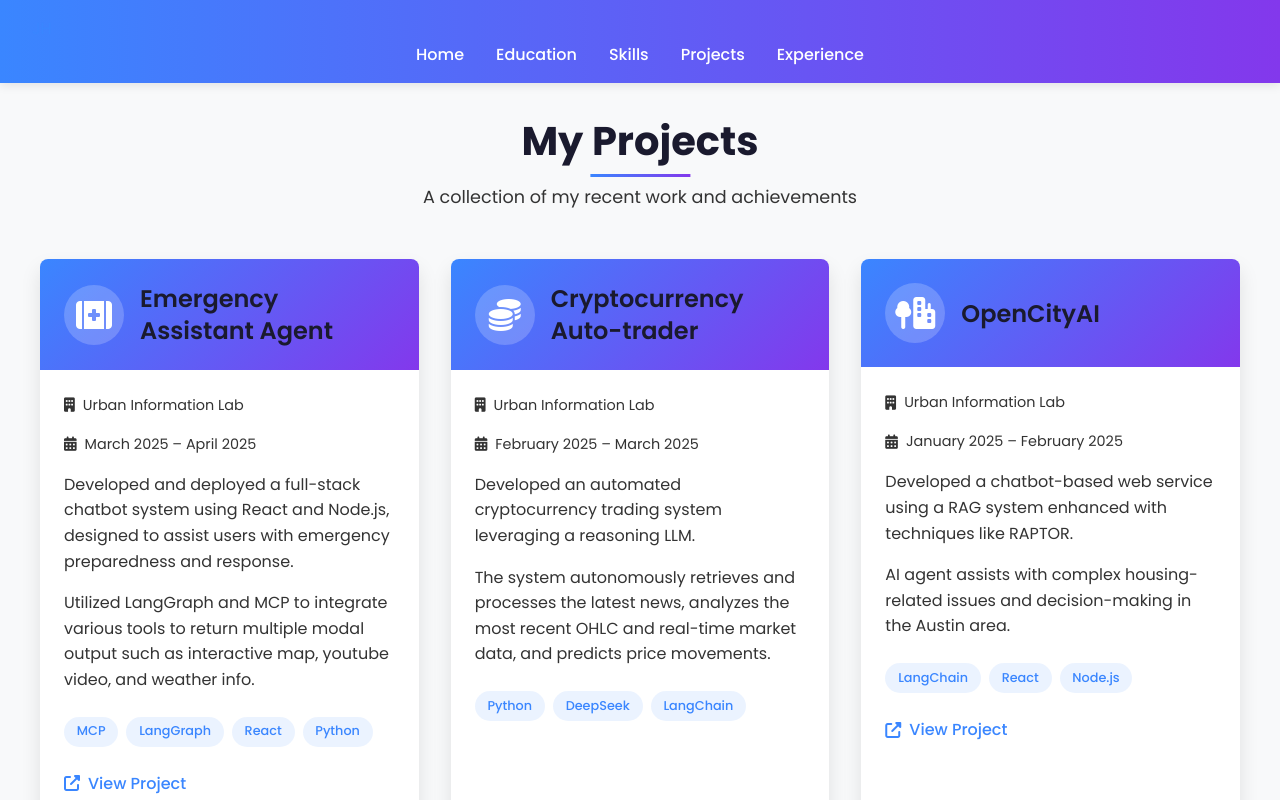
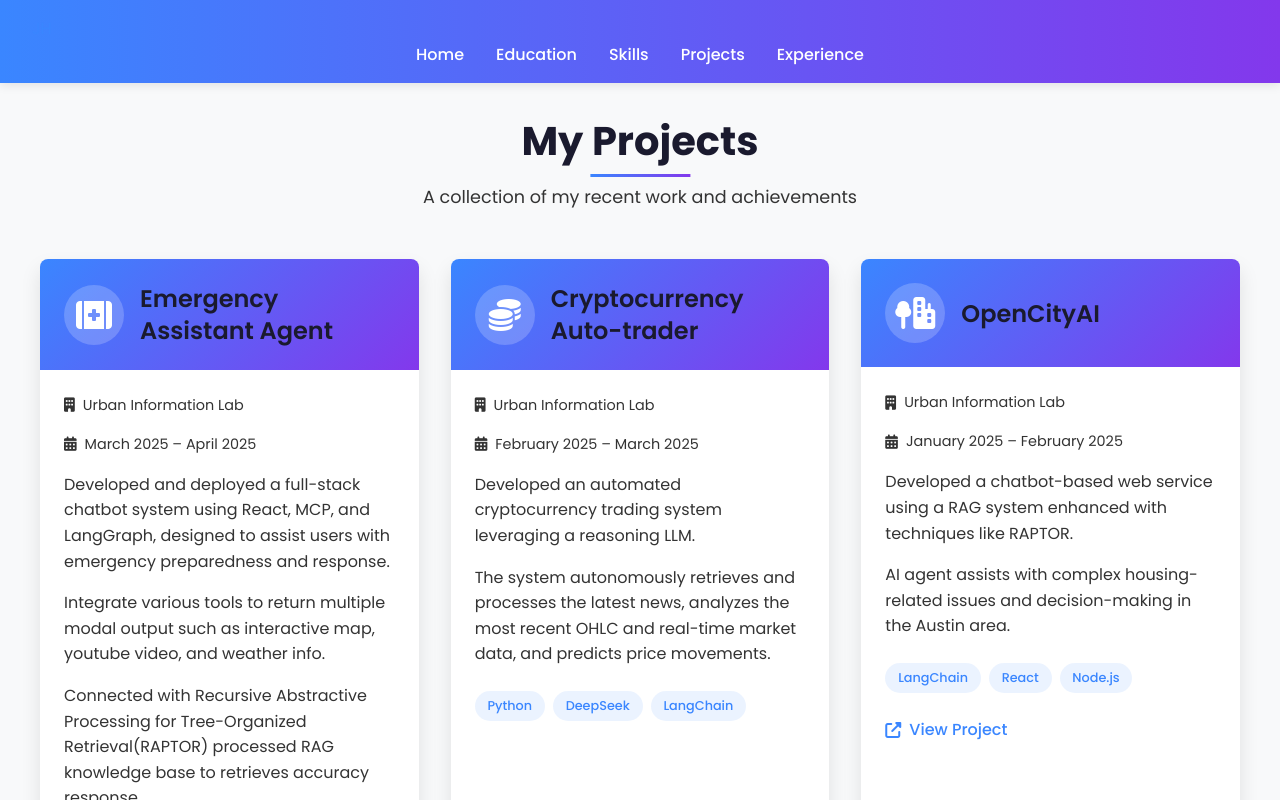
Before and after one commit to jihyung803/jihyung803.github.io, a React (Create React App) app: page /projects in a window 1280 px wide. Shown: the top 800 px of the page. Built offline with nearby package versions, Linux system fonts and the light colour scheme.

Commit message:
fix safemate explanation

```diff
--- a/src/pages/Projects.js
+++ b/src/pages/Projects.js
@@ -61,8 +61,9 @@ function Projects() {
             <span><i className="fas fa-building"></i> Urban Information Lab</span>
               <span><i className="fas fa-calendar-alt"></i> March 2025 – April 2025</span>
             </div>
-            <p>Developed and deployed a full-stack chatbot system using React and Node.js, designed to assist users with emergency preparedness and response. </p>
-            <p>Utilized LangGraph and MCP to integrate various tools to return multiple modal output such as interactive map, youtube video, and weather info.</p>
+            <p>Developed and deployed a full-stack chatbot system using React, MCP, and LangGraph, designed to assist users with emergency preparedness and response. </p>
+            <p>Integrate various tools to return multiple modal output such as interactive map, youtube video, and weather info.</p>
+            <p>Connected with Recursive Abstractive Processing for Tree-Organized Retrieval(RAPTOR) processed RAG knowledge base to retrieves accuracy response.</p>
             <div className="project-tags">
               <span>MCP</span>
               <span>LangGraph</span>
```
